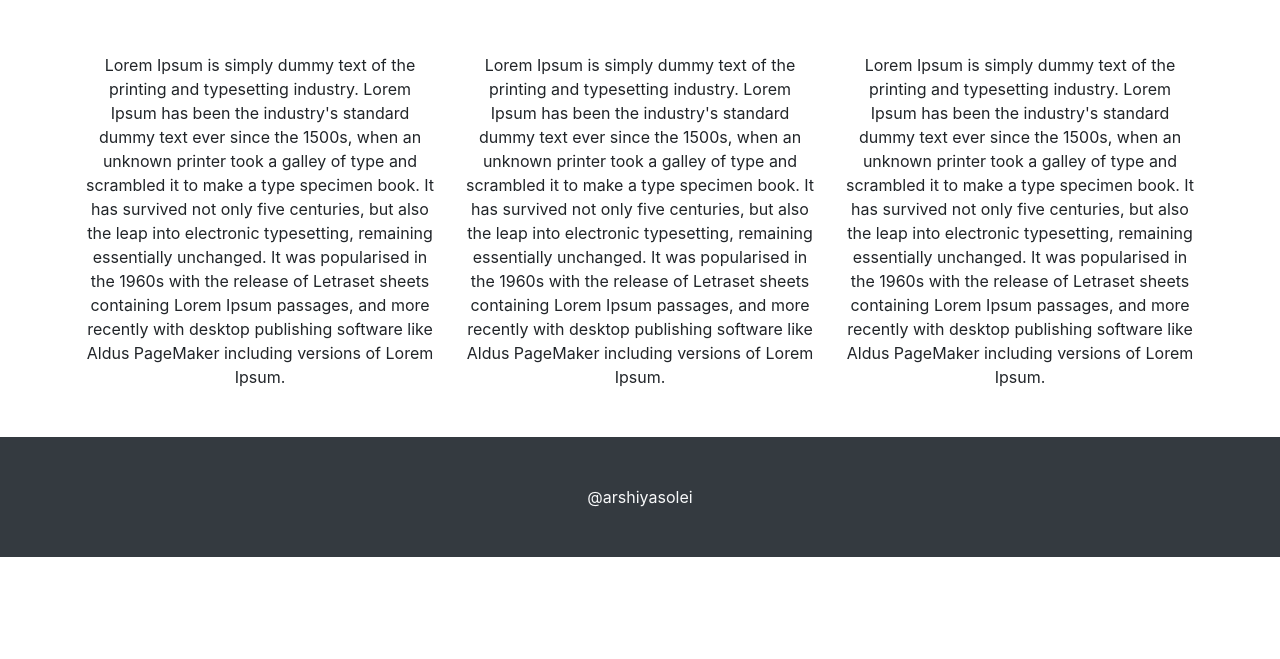
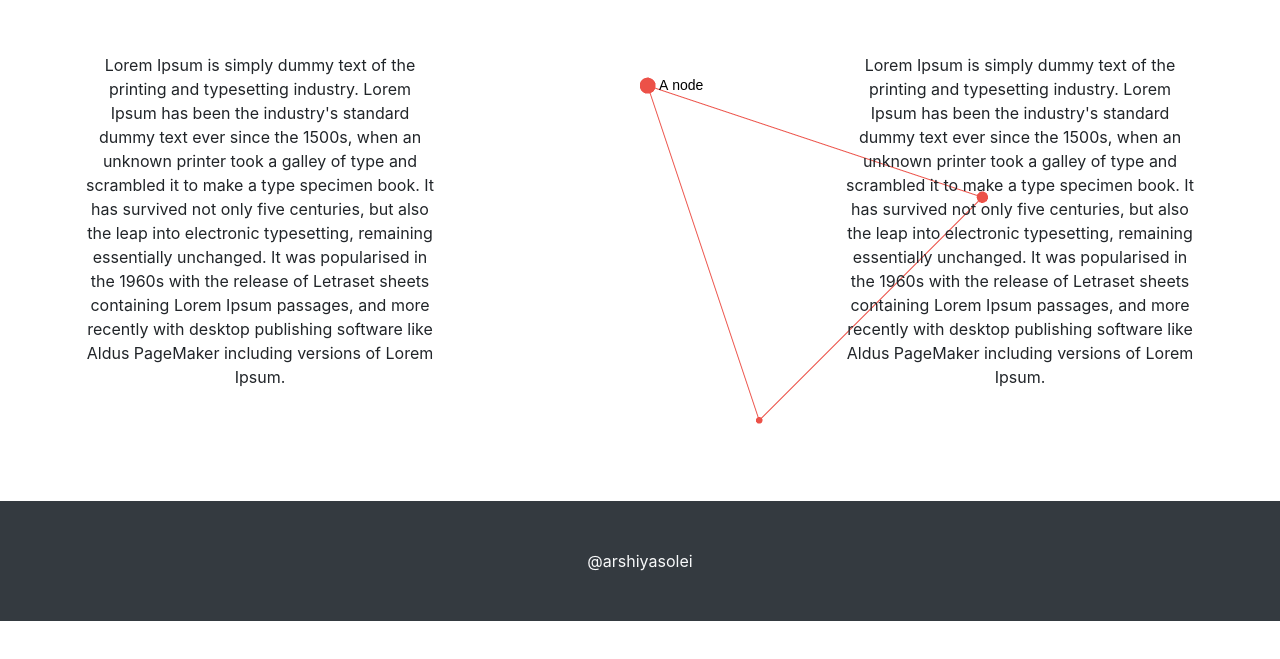
Before and after one commit to arshiyasolei/HackyStack, a plain HTML site: page index.html in a window 1280 px wide. Shown: the part 89-748 px from the top of the page. Drawn offline with nearby package versions, Linux system fonts and the light colour scheme.

Commit message:
added graph

```diff
--- a/index.html
+++ b/index.html
@@ -32,13 +32,23 @@
         Lorem Ipsum is simply dummy text of the printing and typesetting industry. Lorem Ipsum has been the industry's standard dummy text ever since the 1500s, when an unknown printer took a galley of type and scrambled it to make a type specimen book. It has survived not only five centuries, but also the leap into electronic typesetting, remaining essentially unchanged. It was popularised in the 1960s with the release of Letraset sheets containing Lorem Ipsum passages, and more recently with desktop publishing software like Aldus PageMaker including versions of Lorem Ipsum.
       </div>
       <div class="col-sm">
-        Lorem Ipsum is simply dummy text of the printing and typesetting industry. Lorem Ipsum has been the industry's standard dummy text ever since the 1500s, when an unknown printer took a galley of type and scrambled it to make a type specimen book. It has survived not only five centuries, but also the leap into electronic typesetting, remaining essentially unchanged. It was popularised in the 1960s with the release of Letraset sheets containing Lorem Ipsum passages, and more recently with desktop publishing software like Aldus PageMaker including versions of Lorem Ipsum.
+        <div id="container"></div>
       </div>
       <div class="col-sm">
         Lorem Ipsum is simply dummy text of the printing and typesetting industry. Lorem Ipsum has been the industry's standard dummy text ever since the 1500s, when an unknown printer took a galley of type and scrambled it to make a type specimen book. It has survived not only five centuries, but also the leap into electronic typesetting, remaining essentially unchanged. It was popularised in the 1960s with the release of Letraset sheets containing Lorem Ipsum passages, and more recently with desktop publishing software like Aldus PageMaker including versions of Lorem Ipsum.
       </div>
     </div>
   </div>
+  <script src="sigma.min.js"></script>
+  <script src="sigma.parsers.json.min.js"></script>
+    <script>
+        sigma.parsers.json('data.json', {
+        container: 'container',
+            settings: {
+            defaultNodeColor: '#ec5148'
+            }
+        });
+</script>
 
 </body>
 <footer>
```
